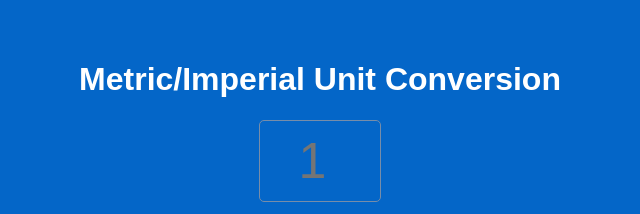
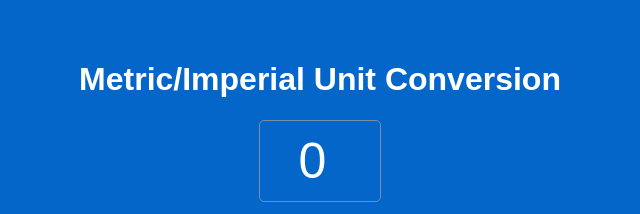
Before and after one commit to jhhh911/Unit-converter, a plain HTML site: page index.html in a window 1280 px wide. Shown: the top 214 px of the page, 320-960 px from the left. Drawn offline with Linux system fonts and the light colour scheme.

Commit message:
Changed placeholder
changed placeholder number from 1 to 0 and changed placeholder color to white.

```diff
--- a/index.html
+++ b/index.html
@@ -12,7 +12,7 @@
       <input
         type="number"
         id="input-number"
-        placeholder="1"
+        placeholder="0"
         min="1"
         max="999"
         required
--- a/styles.css
+++ b/styles.css
@@ -31,6 +31,10 @@
   overflow: hidden;
 }
 
+#input-number::placeholder {
+  color: white;
+}
+
 #convert-btn {
   margin-bottom: 25px;
   padding: 10px 30px;
```
